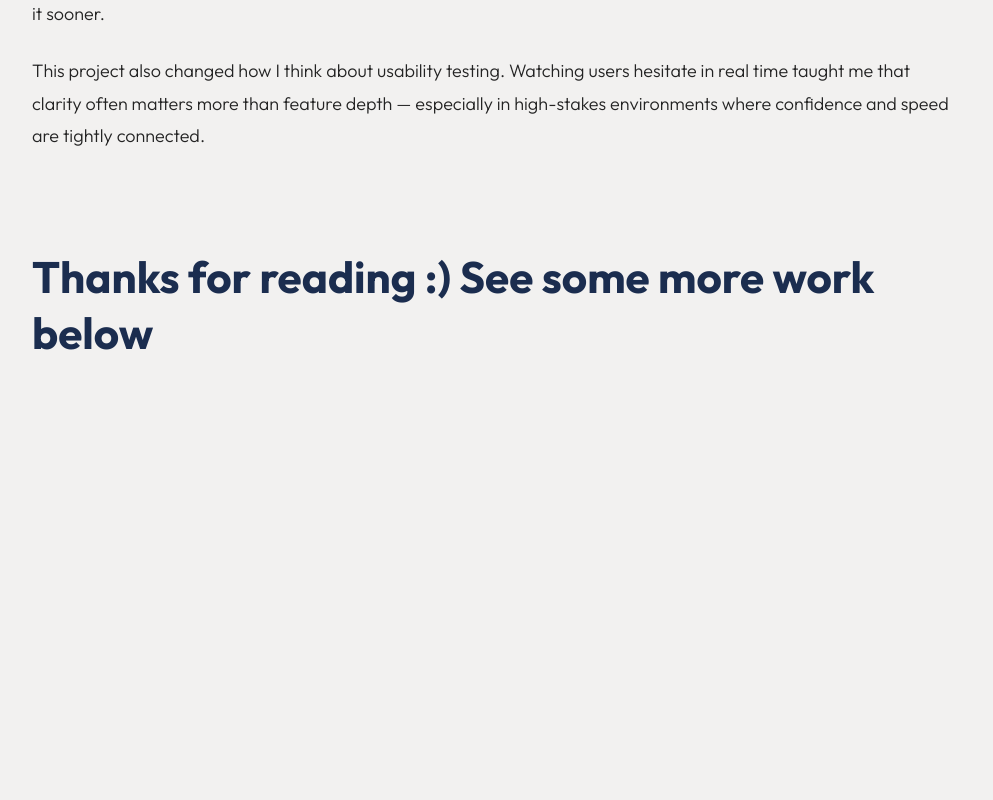
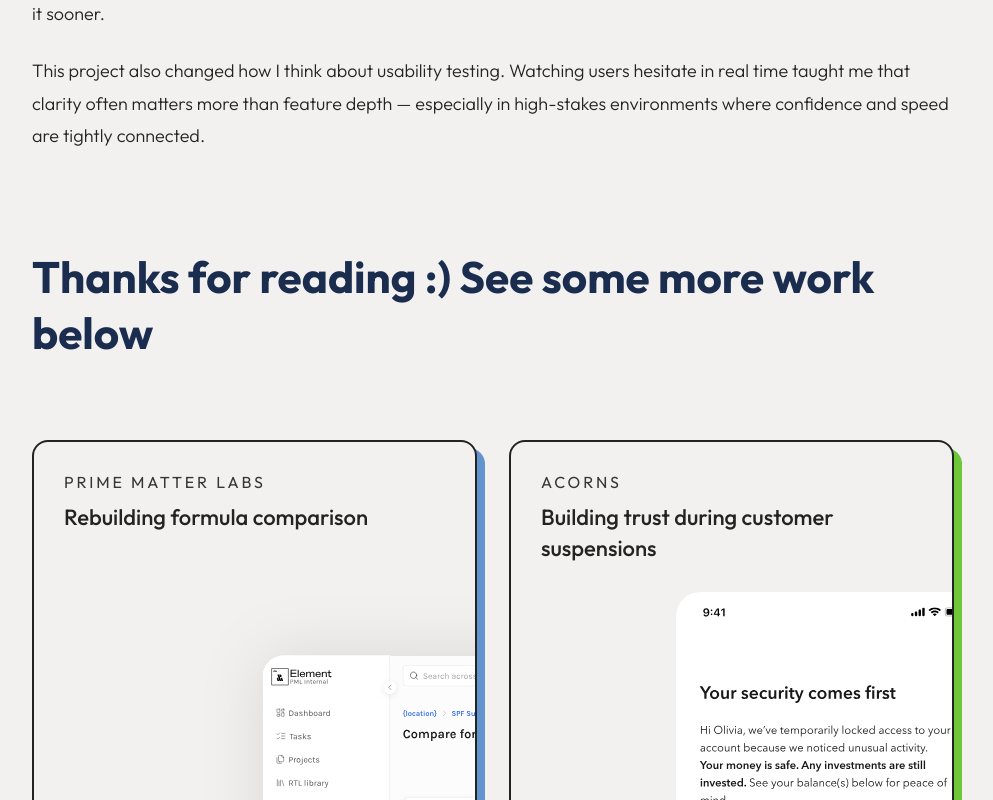
Before and after one commit to simikaur26/portfolio, a Next.js app: page /sample-csi in a window 1280 px wide. Shown: the part 11200-12000 px from the top of the page, without its empty margins (143-1136 px from the left). Before the commit the page ends 11704 px from the top, so only its background shows below. Built offline with nearby package versions, Linux system fonts and the light colour scheme.

Commit message:
Add case study cards to bottom of each case study page

```diff
--- a/app/acorns/page.tsx
+++ b/app/acorns/page.tsx
@@ -9,6 +9,7 @@ import FeatureScreenshot from "@/components/FeatureScreenshot";
 import EmphasisLine from "@/components/EmphasisLine";
 import OutcomeBanner from "@/components/OutcomeBanner";
 import CaseStudyNav from "@/components/CaseStudyNav";
+import WorkSection from "@/components/WorkSection";
 import TwoUp from "@/components/TwoUp";
 
 const NAV_SECTIONS = [
@@ -39,7 +40,7 @@ export default function Acorns() {
         />
       </div>
 
-      <main className="py-20 px-16">
+      <main className="pt-20 px-16">
         <div className="max-w-[930px] mx-auto">
           <ContextBlock
             timeline="Sep – Nov 2025"
@@ -320,11 +321,12 @@ I partnered with a PM, engineering, and compliance stakeholders, and owned the d
             </p>
           </div>
 
-          <h4 className="text-h4 mt-24 mb-16 pb-4">
+          <h4 className="text-h4 mt-24">
             Thanks for reading :) See some more work below
           </h4>
         </div>
       </main>
+      <WorkSection exclude="/acorns" />
 
       <CaseStudyNav sections={NAV_SECTIONS} />
     </div>
--- a/app/compare-formulas/page.tsx
+++ b/app/compare-formulas/page.tsx
@@ -8,6 +8,7 @@ import GroupedPoints from "@/components/GroupedPoints";
 import FeatureScreenshot from "@/components/FeatureScreenshot";
 import OutcomeBanner from "@/components/OutcomeBanner";
 import CaseStudyNav from "@/components/CaseStudyNav";
+import WorkSection from "@/components/WorkSection";
 
 const NAV_SECTIONS = [
   { id: "context",              label: "CONTEXT" },
@@ -36,7 +37,7 @@ export default function CompareFormulas() {
         />
       </div>
 
-      <main className="py-20 px-16">
+      <main className="pt-20 px-16">
         <div className="max-w-[930px] mx-auto">
           <div id="context">
             <ContextBlock
@@ -265,11 +266,12 @@ I was the solo product designer, working with one PM and two engineers. I owned
             </p>
           </div>
 
-          <h4 className="text-h4 mt-24 mb-16">
+          <h4 className="text-h4 mt-24">
             Thanks for reading :) See some more work below
           </h4>
         </div>
       </main>
+      <WorkSection exclude="/compare-formulas" />
 
       <CaseStudyNav sections={NAV_SECTIONS} />
     </div>
--- a/app/sample-csi/page.tsx
+++ b/app/sample-csi/page.tsx
@@ -11,6 +11,7 @@ import CaseVideo from "@/components/CaseVideo";
 import RefinementBlock from "@/components/RefinementBlock";
 import OutcomeBanner from "@/components/OutcomeBanner";
 import CaseStudyNav from "@/components/CaseStudyNav";
+import WorkSection from "@/components/WorkSection";
 
 export default function SampleCSI() {
   return (
@@ -26,7 +27,7 @@ export default function SampleCSI() {
         />
       </div>
 
-      <main className="py-20 px-16">
+      <main className="pt-20 px-16">
         <div className="max-w-[930px] mx-auto">
           <ContextBlock
             timeline="Jan – Apr 2026"
@@ -280,11 +281,12 @@ export default function SampleCSI() {
               This project also changed how I think about usability testing. Watching users hesitate in real time taught me that clarity often matters more than feature depth — especially in high-stakes environments where confidence and speed are tightly connected.
             </p>
           </div>
-          <h4 className="text-h4 mt-24 mb-16">
+          <h4 className="text-h4 mt-24">
             Thanks for reading :) See some more work below
           </h4>
         </div>
       </main>
+      <WorkSection exclude="/sample-csi" />
       <CaseStudyNav sections={[
         { id: "the-problem",          label: "THE PROBLEM" },
         { id: "constraints",          label: "CONSTRAINTS" },
--- a/components/WorkSection.tsx
+++ b/components/WorkSection.tsx
@@ -1,39 +1,51 @@
 import CaseStudyCard from "@/components/CaseStudyCard";
 
-export default function WorkSection() {
+const CARDS = [
+  {
+    company: "SAMPLESERVE",
+    heading: "Designing digital evidence collection for the real world",
+    description: "Designing a 0→1 mobile platform that helps officers document, organize, and transfer evidence from the field to the lab.",
+    accentColor: "#1B2D4F",
+    imageSrc: "/homepage/samplecsicard.svg",
+    imageAlt: "Sample CSI case study preview",
+    href: "/sample-csi",
+  },
+  {
+    company: "PRIME MATTER LABS",
+    heading: "Rebuilding formula comparison",
+    description: "Helping chemists compare, edit, and trust dense formula data without leaving their workflow.",
+    accentColor: "#6494CE",
+    imageSrc: "/homepage/pmlcard.svg",
+    imageAlt: "Compare Formulas case study preview",
+    href: "/compare-formulas",
+  },
+  {
+    company: "ACORNS",
+    heading: "Building trust during customer suspensions",
+    description: "Redesigned Acorns' suspension-resolution experience to reduce customer anxiety, guide users through verification more clearly, and rebuild trust during high-stress account lockouts.",
+    accentColor: "#6EC739",
+    imageSrc: "/homepage/acornscard.svg",
+    imageAlt: "Acorns case study preview",
+    href: "/acorns",
+  },
+];
+
+export default function WorkSection({ exclude }: { exclude?: string }) {
+  const cards = exclude ? CARDS.filter((c) => c.href !== exclude) : CARDS;
+
   return (
     <section id="work" className="py-20 px-16">
       <div className="max-w-[930px] mx-auto">
-        <p className="text-eyebrow" style={{ color: "#363636" }}>selected work</p>
-
-        <div className="grid grid-cols-1 md:grid-cols-2 mt-8" style={{ gap: 24 }}>
-          <CaseStudyCard
-            company="SAMPLESERVE"
-            heading="Designing digital evidence collection for the real world"
-            description="Designing a 0→1 mobile platform that helps officers document, organize, and transfer evidence from the field to the lab."
-            accentColor="#1B2D4F"
-            imageSrc="/homepage/samplecsicard.svg"
-            imageAlt="Sample CSI case study preview"
-            href="/sample-csi"
-          />
-          <CaseStudyCard
-            company="PRIME MATTER LABS"
-            heading="Rebuilding formula comparison"
-            description="Helping chemists compare, edit, and trust dense formula data without leaving their workflow."
-            accentColor="#6494CE"
-            imageSrc="/homepage/pmlcard.svg"
-            imageAlt="Compare Formulas case study preview"
-            href="/compare-formulas"
-          />
-          <CaseStudyCard
-            company="ACORNS"
-            heading="Building trust during customer suspensions"
-            description="Redesigned Acorns' suspension-resolution experience to reduce customer anxiety, guide users through verification more clearly, and rebuild trust during high-stress account lockouts."
-            accentColor="#6EC739"
-            imageSrc="/homepage/acornscard.svg"
-            imageAlt="Acorns case study preview"
-            href="/acorns"
-          />
+        {!exclude && (
+          <p className="text-eyebrow" style={{ color: "#363636" }}>selected work</p>
+        )}
+        <div
+          className={`grid grid-cols-1 md:grid-cols-2 ${!exclude ? "mt-8" : ""}`}
+          style={{ gap: 24 }}
+        >
+          {cards.map((card) => (
+            <CaseStudyCard key={card.href} {...card} />
+          ))}
         </div>
       </div>
     </section>
```
